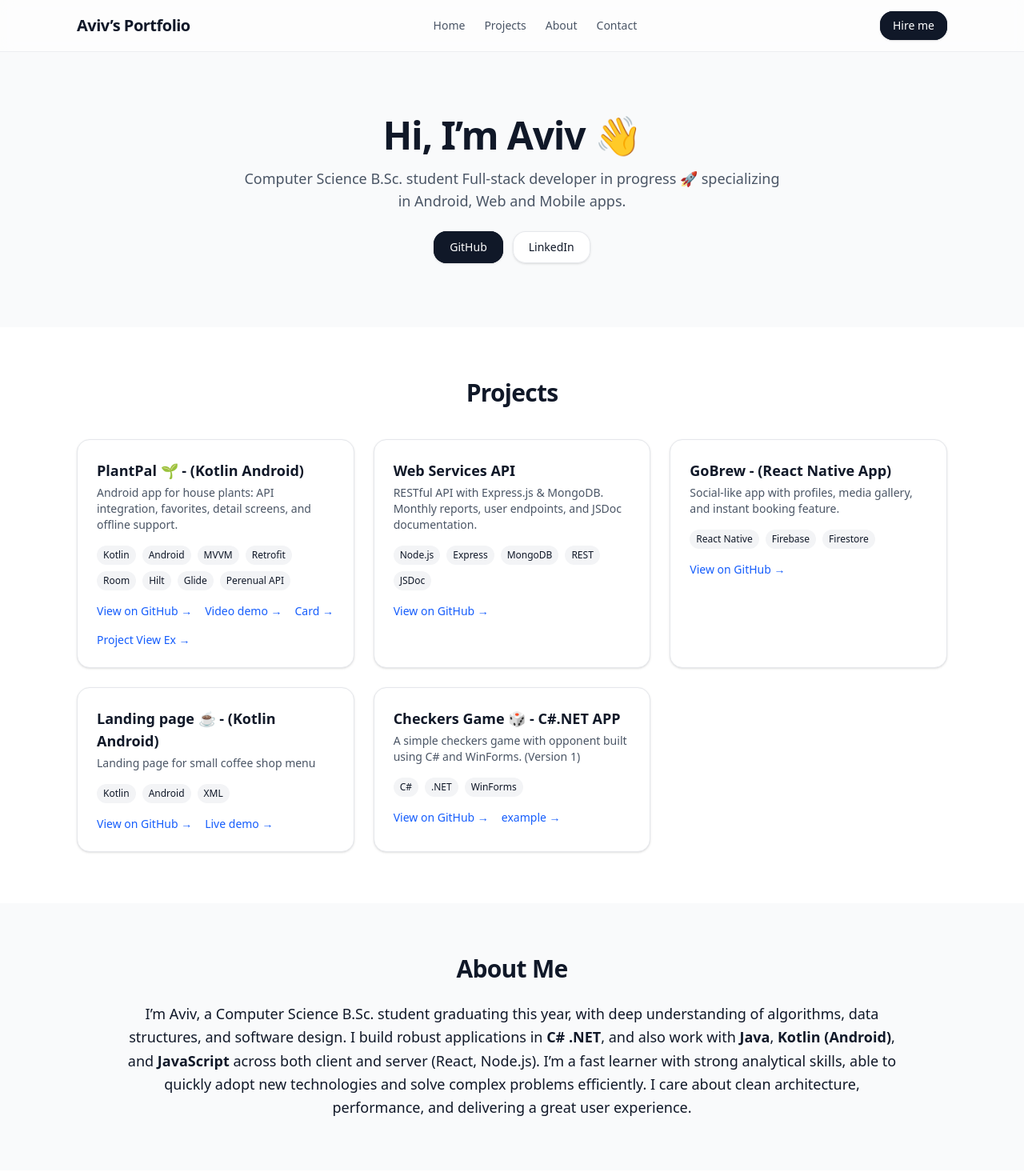
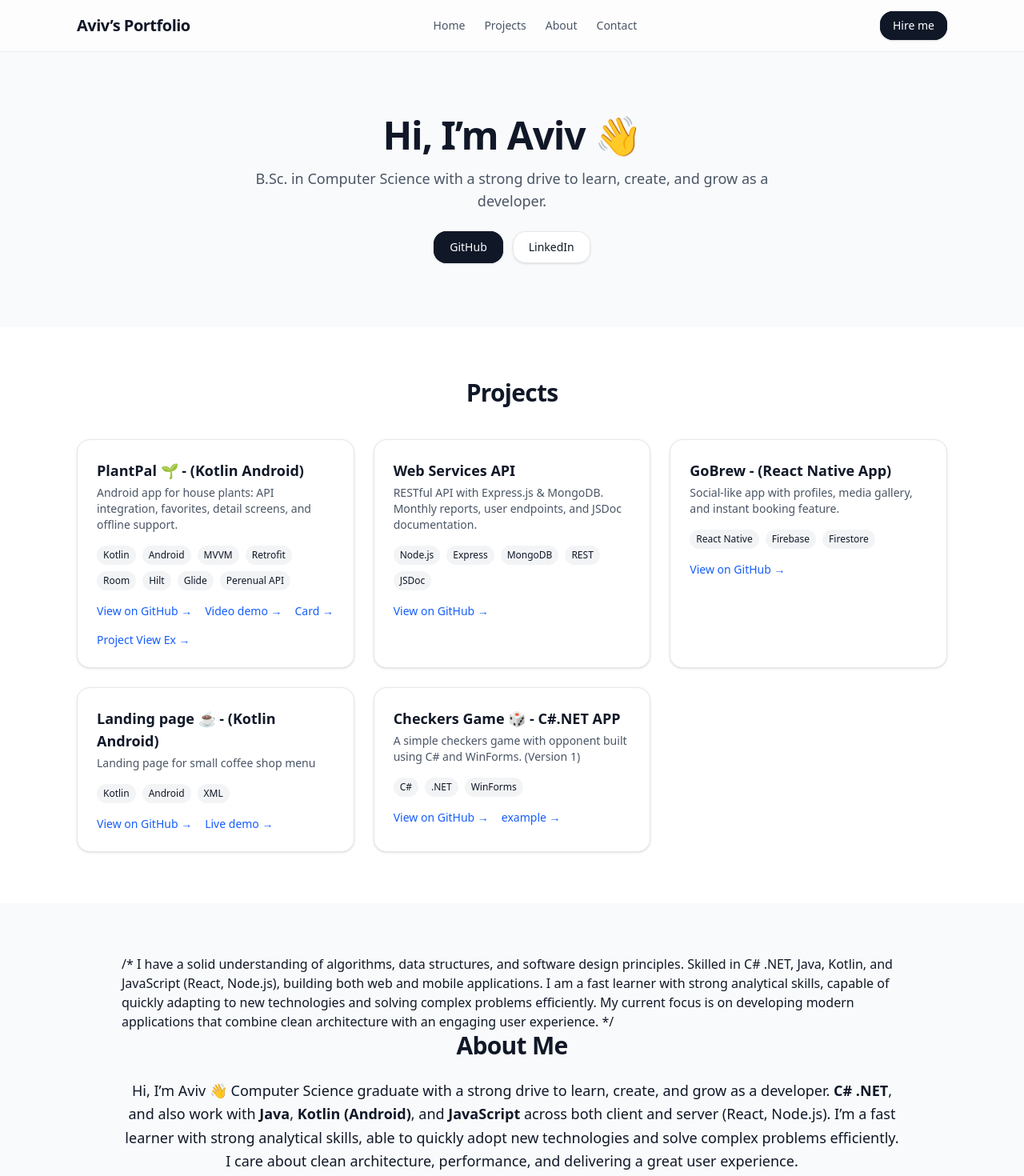
Before and after one commit to aviv2525/AvivPortfolio, a Next.js app: page / in a window 1280 px wide. Shown: the top 1470 px of the page at 80% size. Built offline with nearby package versions, Linux system fonts and the light colour scheme.

Commit message:
Move on - 30-10-2025

```diff
--- a/components/AboutSection.jsx
+++ b/components/AboutSection.jsx
@@ -2,11 +2,17 @@ export default function AboutSection() {
   return (
     <section id="about" className="py-16 bg-gray-50">
       <div className="max-w-5xl mx-auto px-6">
+/*
 
+          I have a solid understanding of algorithms, data structures, and software design principles.
+          Skilled in C# .NET, Java, Kotlin, and JavaScript (React, Node.js),  building both web and mobile applications.
+          I am a fast learner with strong analytical skills, capable of quickly adapting to new technologies and solving complex problems efficiently.
+          My current focus is on developing modern applications that combine clean architecture with an engaging user experience.
+*/
         <h3 className="text-3xl font-bold tracking-tight text-center mb-6">About Me</h3>
         <p className="text-lg leading-relaxed text-center">
-          I’m Aviv, a Computer Science B.Sc. student graduating this year, with deep understanding of
-          algorithms, data structures, and software design. I build robust applications in <b>C# .NET</b>,
+          Hi, I’m Aviv 👋
+          Computer Science graduate with a strong drive to learn, create, and grow as a developer. <b>C# .NET</b>,
           and also work with <b>Java</b>, <b>Kotlin (Android)</b>, and <b>JavaScript</b> across both
           client and server (React, Node.js). I’m a fast learner with strong analytical skills, able to
           quickly adopt new technologies and solve complex problems efficiently. I care about clean
--- a/pages/index.js
+++ b/pages/index.js
@@ -54,8 +54,7 @@ export default function Home() {
             Hi, I’m Aviv 👋
           </h2>
           <p className="mx-auto mt-4 max-w-2xl text-base sm:text-lg text-gray-600">
-            Computer Science B.Sc. student
-            Full‑stack developer in progress 🚀 specializing in Android, Web and Mobile apps.
+           B.Sc. in Computer Science with a strong drive to learn, create, and grow as a developer.
           </p>
           <div className="mt-6 flex flex-wrap items-center justify-center gap-3">
             <a
```
Also changed, not shown: components/ProjectsSection.jsx (line endings or trailing spaces).
